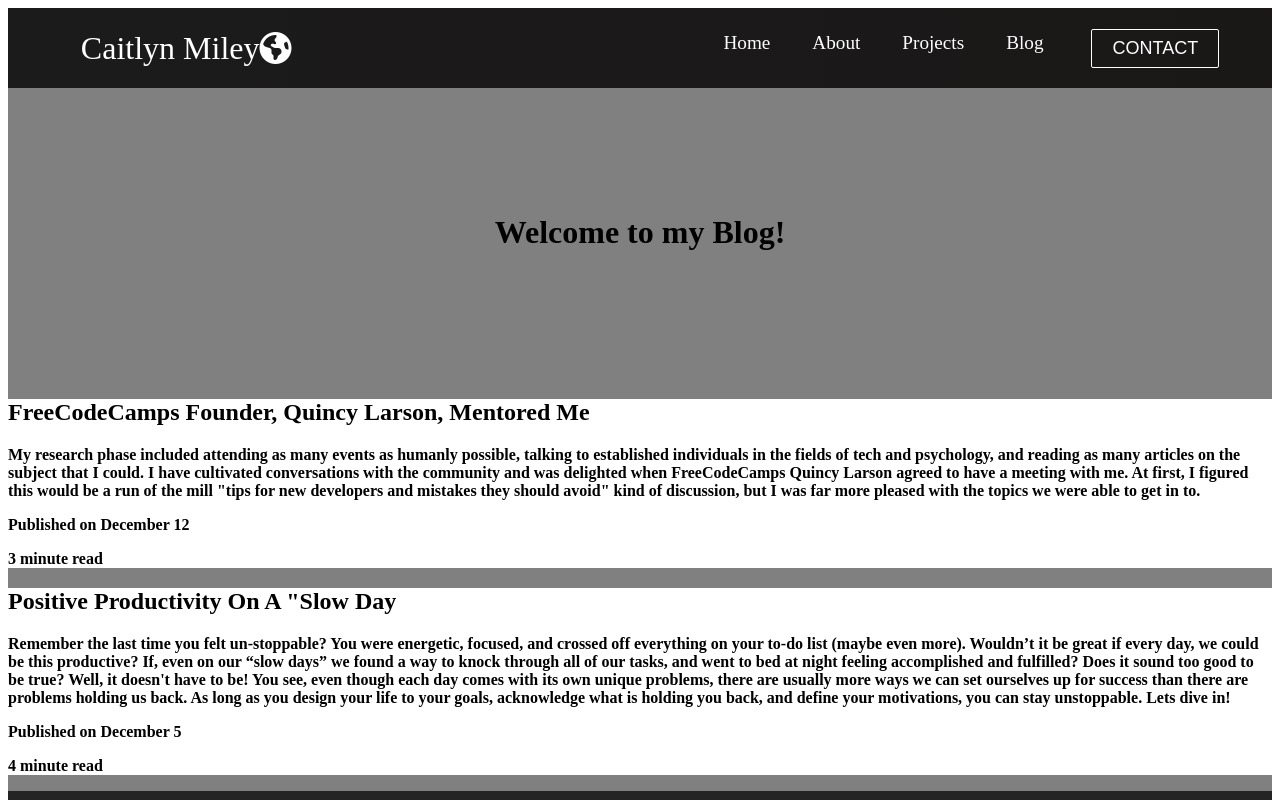
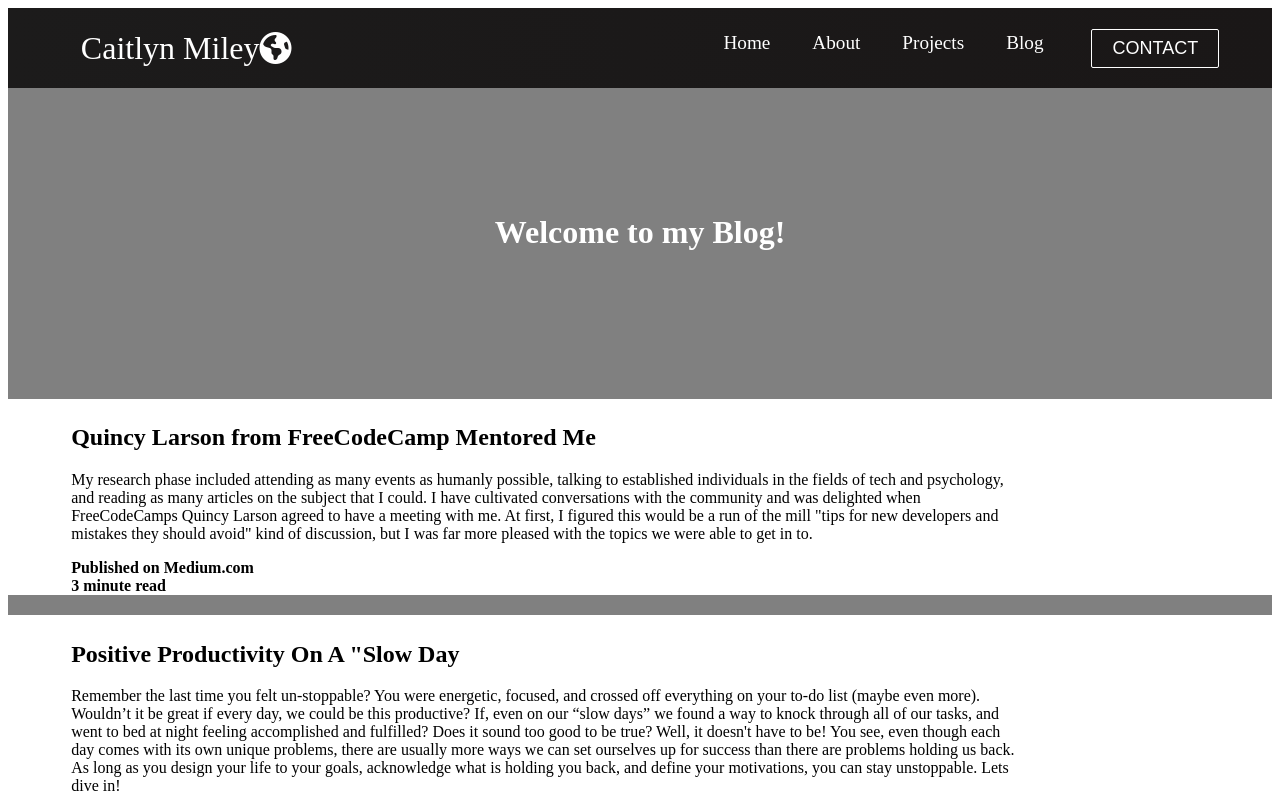
Before and after one commit to smilleeymilleey/website, a React (Create React App) app in the folder website-1/: page /blog in a window 1280 px wide. Shown: the top 800 px of the page. Built offline with nearby package versions, Linux system fonts and the light colour scheme.

Commit message:
created an onclick function to direct to medium blog

```diff
--- a/website-1/src/components/BlogPage.css
+++ b/website-1/src/components/BlogPage.css
@@ -46,6 +46,7 @@
   padding-top: 10%;
   padding-bottom: 10%;
   text-align: center;
+  color: white;
 }
 .Quincy {
 background-color: white;
@@ -54,7 +55,6 @@ text-align: left;
 
 .Quincy{
   font-weight: bold;
-
    transition: all 500ms;
 }
 
@@ -79,4 +79,37 @@ text-align: left;
 .Productivity:hover {
   font-size: 20px;
   font-size-adjust: 30px;
+  cursor: pointer;
 }
+
+.para {
+  font-weight: normal;
+  padding-left: 5%;
+  padding-right: 20%;
+  cursor: pointer;
+}
+
+.pub {
+  padding-left: 5%;
+  padding-right: 20%;
+  cursor: pointer;
+}
+
+.time {
+  padding-left: 5%;
+  padding-right: 20%;
+  cursor: pointer;
+
+}
+
+.title {
+  padding-left: 5%;
+  padding-right: 20%;
+  padding-top: 2%;
+  cursor: pointer;
+}
+
+.sub {
+  font-weight: normal;
+  cursor: pointer;
+}
--- a/website-1/src/components/pages/Blog.js
+++ b/website-1/src/components/pages/Blog.js
@@ -4,9 +4,20 @@ import '../../App.css'
 import '../BlogPage.css';
 import Footer from '../Footer';
 
+function quincyClick() {
+  window.open("https://medium.com/p/fe6464bb4b03");
+};
+
+function productivityClick() {
+  window.open("https://caitlynmiley-cm.medium.com/positive-productivity-on-a-slow-day-d958d443a3c9");
+};
 
 
 export default function Blog() {
+
+
+
+
   return (
     <div className='Blog-Container'>
       <div className="Header">
@@ -17,11 +28,12 @@ export default function Blog() {
       <div className='Blog1'>
 
         <div className="Quincy">
-           <h2>FreeCodeCamps Founder, Quincy Larson, Mentored Me</h2>
-              <p>
+           <h2 className="title"> Quincy Larson from FreeCodeCamp Mentored Me</h2>
+
+              <p className="para" onClick={quincyClick}>
                 My research phase included attending as many events as humanly possible, talking to established individuals in the fields of tech and psychology, and reading as many articles on the subject that I could. I have cultivated conversations with the community and was delighted when FreeCodeCamps Quincy Larson agreed to have a meeting with me. At first, I figured this would be a run of the mill "tips for new developers and mistakes they should avoid" kind of discussion, but I was far more pleased with the topics we were able to get in to.</p>
-              <p>Published on December 12 </p>
-              <p>3 minute read</p>
+              <p className="pub">Published on Medium.com<br /> 3 minute read</p>
+
 
 
 
@@ -29,15 +41,16 @@ export default function Blog() {
 
       </div>
 
-        <div className='Blog2'>
+        <div className='Blog2' >
             <div className="Productivity">
-              <h2>Positive Productivity On A "Slow Day</h2>
-              <p>
+              <h2 className="title">Positive Productivity On A "Slow Day</h2>
+
+              <p className="para" onClick={productivityClick}>
                 Remember the last time you felt un-stoppable? You were energetic, focused, and crossed off everything on your to-do list (maybe even more). Wouldn’t it be great if every day, we could be this productive? If, even on our “slow days” we found a way to knock through all of our tasks, and went to bed at night feeling accomplished and fulfilled? Does it sound too good to be true?
                 Well, it doesn't have to be! You see, even though each day comes with its own unique problems, there are usually more ways we can set ourselves up for success than there are problems holding us back. As long as you design your life to your goals, acknowledge what is holding you back, and define your motivations, you can stay unstoppable. Lets dive in!
               </p>
-              <p> Published on December 5</p>
-              <p>4 minute read</p>
+              <p className="pub"> Published on Medium.com<br /> 4 minute read</p>
+
             </div>
             <div className="Footer">
           <Footer />
```
Also changed, not shown: 1 other file (tests, documents, lock files or other folders).
